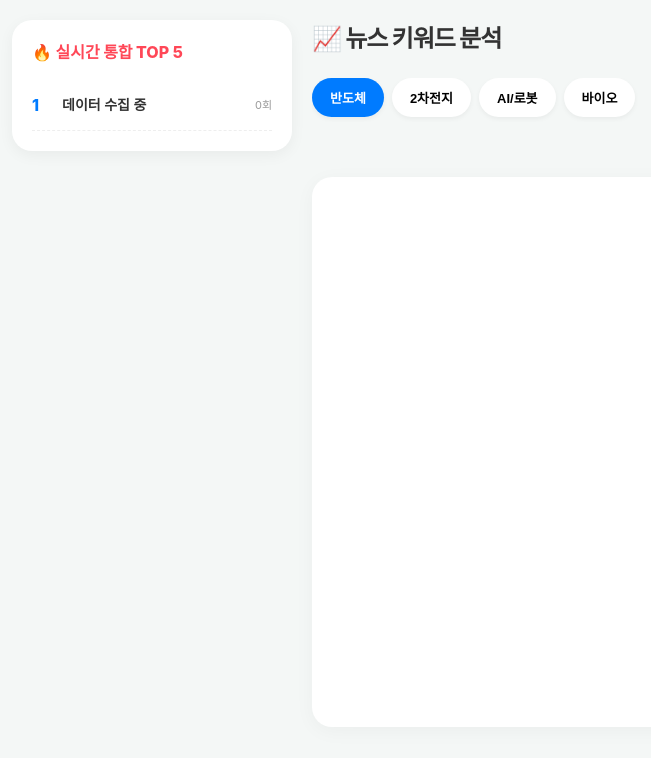
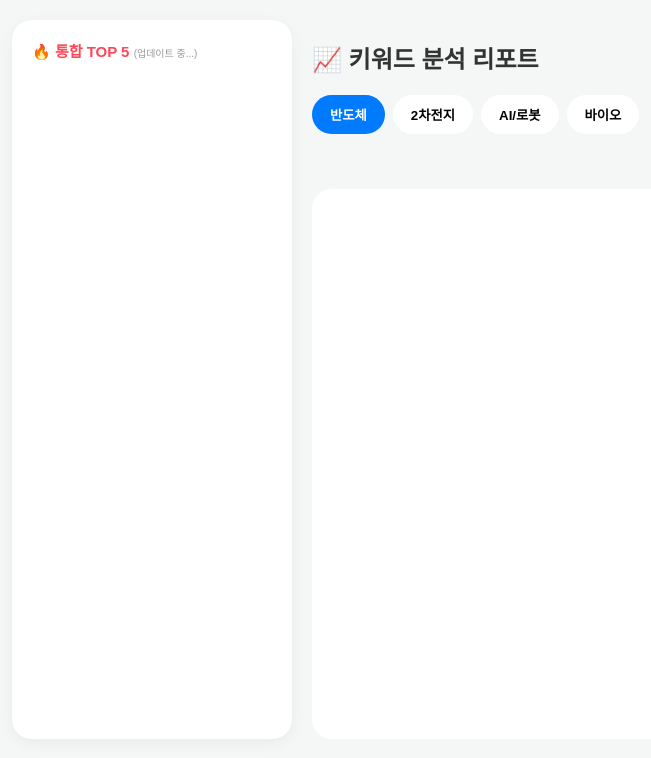
Before and after one commit to moomoori/hans, a Flask app: page / in a window 1280 px wide. Shown: the top 758 px of the page, without its empty margins (128-779 px from the left). Run offline with Flask 3, Linux system fonts and the light colour scheme; data that the repository does not hold is empty.

Commit message:
시간순 업데이트

```diff
--- a/app.py
+++ b/app.py
@@ -3,91 +3,80 @@ import requests
 from flask import Flask, render_template, jsonify, request
 import re
 import time
+from datetime import datetime
 import pandas as pd
-from io import BytesIO, StringIO
+from io import StringIO
 import yfinance as yf
 import xml.etree.ElementTree as ET
-import ssl
 
 app = Flask(__name__)
 
 # 전역 변수 설정
 SEARCH_ID = os.environ.get('NAVER_SEARCH_ID')
 SEARCH_SECRET = os.environ.get('NAVER_SEARCH_SECRET')
-stock_cache = {}  # TOP 5 데이터를 임시 저장할 공간
+stock_cache = {}
 
-# --- [1. 종목 사전 업데이트 로직] ---
+# --- [1. 종목 사전 업데이트 (네이버 금융 기반)] ---
 def update_stock_dictionary():
-    print("🚀 네이버 금융에서 실시간 종목 리스트 수집 시작...")
+    print("🚀 실시간 종목 리스트 수집 시작...")
     stock_dict = {"삼성전자": "005930", "SK하이닉스": "000660", "카카오": "035720"}
-
     try:
         for sosok in [0, 1]:
-            for page in range(1, 11): # 속도를 위해 우선 10페이지까지 수집 (500개)
+            for page in range(1, 11):
                 url = f"https://finance.naver.com/sise/sise_market_sum.naver?sosok={sosok}&page={page}"
                 res = requests.get(url, headers={'User-Agent': 'Mozilla/5.0'}, timeout=5)
-                df_list = pd.read_html(StringIO(res.text), encoding='cp949')
-                df = df_list[1].dropna(subset=['종목명'])
-
+                df = pd.read_html(StringIO(res.text), encoding='cp949')[1].dropna(subset=['종목명'])
                 for _, row in df.iterrows():
                     name = str(row['종목명']).strip()
-                    if name:
-                        stock_dict[name] = "SEARCH"
-
-        print(f"✅ 총 {len(stock_dict)}개 종목 명단 확보 성공!")
+                    if name: stock_dict[name] = "SEARCH"
+        print(f"✅ 총 {len(stock_dict)}개 종목 확보 성공!")
         return stock_dict
-    except Exception as e:
-        print(f"⚠️ 네이버 수집 중 오류({e}), 기본 사전을 반환합니다.")
+    except:
         return stock_dict
 
 STOCK_MASTER = update_stock_dictionary()
 STOCK_NAMES = list(STOCK_MASTER.keys())
 
-# --- [2. 기능 함수들] ---
+# --- [2. 시간 정렬을 위한 파서] ---
+def parse_date_to_ts(date_str):
+    """네이버/구글의 다양한 날짜 형식을 비교 가능한 숫자로 변환"""
+    formats = [
+        '%a, %d %b %Y %H:%M:%S %Z',    # Google (GMT)
+        '%a, %d %b %Y %H:%M:%S +0900', # Naver (KST)
+        '%Y-%m-%d %H:%M:%S'            # Fallback
+    ]
+    for fmt in formats:
+        try:
+            return datetime.strptime(date_str, fmt).timestamp()
+        except: continue
+    return 0
+
+# --- [3. 기능 함수] ---
 def get_stock_price(stock_name):
     code = STOCK_MASTER.get(stock_name)
     if not code or code == "SEARCH": return None
-
-    ticker_symbol = f"{code}.KS"
-    try:
-        ticker = yf.Ticker(ticker_symbol)
-        hist = ticker.history(period="2d")
-        if hist.empty:
-            ticker_symbol = f"{code}.KQ"
-            ticker = yf.Ticker(ticker_symbol)
+    for suffix in [".KS", ".KQ"]:
+        try:
+            ticker = yf.Ticker(f"{code}{suffix}")
             hist = ticker.history(period="2d")
-
-        current_price = hist['Close'].iloc[-1]
-        prev_close = hist['Close'].iloc[-2]
-        change_pct = ((current_price - prev_close) / prev_close) * 100
-
-        return {
-            "price": f"{int(current_price):,}",
-            "change": round(change_pct, 2),
-            "symbol": ticker_symbol
-        }
-    except:
-        return None
+            if not hist.empty:
+                curr = hist['Close'].iloc[-1]
+                prev = hist['Close'].iloc[-2]
+                return {"price": f"{int(curr):,}", "change": round(((curr-prev)/prev)*100, 2)}
+        except: continue
+    return None
 
 def get_google_news(query):
     rss_url = f"https://news.google.com/rss/search?q={query}&hl=ko&gl=KR&ceid=KR:ko"
     try:
         res = requests.get(rss_url)
         root = ET.fromstring(res.text)
-        news_items = []
-        for item in root.findall('.//item')[:10]:
-            news_items.append({
-                "title": item.find('title').text,
-                "link": item.find('link').text,
-                "pubDate": item.find('pubDate').text,
-                "source": "Google"
-            })
-        return news_items
-    except:
-        return []
+        return [{"title": item.find('title').text, "link": item.find('link').text,
+                 "pubDate": item.find('pubDate').text, "source": "Google"}
+                for item in root.findall('.//item')[:10]]
+    except: return []
 
-# --- [3. 라우팅 로직] ---
-
+# --- [4. 라우팅] ---
 @app.route('/')
 def index():
     return render_template('index.html')
@@ -95,62 +84,47 @@ def index():
 @app.route('/get_top_stocks')
 def get_top_stocks():
     theme = request.args.get('theme', '반도체')
-    url = f"https://openapi.naver.com/v1/search/news.json?query={theme}&display=100&sort=sim"
+    url = f"https://openapi.naver.com/v1/search/news.json?query={theme}&display=100&sort=date"
     headers = {"X-Naver-Client-Id": SEARCH_ID, "X-Naver-Client-Secret": SEARCH_SECRET}
-
     try:
-        res = requests.get(url, headers=headers)
-        items = res.json().get('items', [])
-        all_content = " ".join([i['title'] for i in items])
-
-        counts = []
-        for name in STOCK_NAMES:
-            if name in all_content:
-                counts.append({"name": name, "count": all_content.count(name)})
-
+        res = requests.get(url, headers=headers).json().get('items', [])
+        content = " ".join([i['title'] for i in res])
+        counts = [{"name": n, "count": content.count(n)} for n in STOCK_NAMES if n in content]
         top5 = sorted(counts, key=lambda x: x['count'], reverse=True)[:5]
-
-        # 통합 순위를 위해 캐시에 저장
         if top5:
-            stock_cache[theme] = {"data": top5, "time": time.time()}
-
+            stock_cache[theme] = {"data": top5, "time": datetime.now().strftime('%H:%M:%S')}
         return jsonify(top5)
-    except:
-        return jsonify([])
+    except: return jsonify([])
 
 @app.route('/get_stock_info')
 def get_stock_info():
     stock = request.args.get('stock')
-    price_data = get_stock_price(stock)
+    headers = {"X-Naver-Client-Id": SEARCH_ID, "X-Naver-Client-Secret": SEARCH_SECRET}
+    n_url = f"https://openapi.naver.com/v1/search/news.json?query={stock}&display=30&sort=date"
+    n_res = requests.get(n_url, headers=headers).json().get('items', [])
 
-    headers = {"X-Naver-Client-Id": SEARCH_ID, "X-Naver-Client-Secret": SEARCH_SECRET}
-    n_url = f"https://openapi.naver.com/v1/search/news.json?query={stock}&display=20&sort=date"
-    n_res = requests.get(n_url, headers=headers).json().get('items', [])
-    naver_news = [{"title": re.sub('<[^>]*>', '', i['title']), "link": i['link'], "pubDate": i['pubDate'], "source": "Naver"} for i in n_res]
+    naver_news = [{"title": re.sub('<[^>]*>', '', i['title']), "link": i['link'],
+                   "pubDate": i['pubDate'], "ts": parse_date_to_ts(i['pubDate']), "source": "Naver"} for i in n_res]
+    google_news = [{"title": i['title'], "link": i['link'], "pubDate": i['pubDate'],
+                    "ts": parse_date_to_ts(i['pubDate']), "source": "Google"} for i in get_google_news(stock)]
 
-    google_news = get_google_news(stock)
-    combined_news = sorted(naver_news + google_news, key=lambda x: x['pubDate'], reverse=True)
-
-    return jsonify({
-        "price_info": price_data,
-        "news": combined_news
-    })
+    # 통합 정렬 (최신순)
+    combined = sorted(naver_news + google_news, key=lambda x: x['ts'], reverse=True)
+    return jsonify({"price_info": get_stock_price(stock), "news": combined})
 
 @app.route('/get_all_top_stocks')
 def get_all_top_stocks():
     all_counts = {}
-    for theme in stock_cache:
-        for item in stock_cache[theme]['data']:
+    last_time = "업데이트 중..."
+    for t in stock_cache:
+        last_time = stock_cache[t]['time']
+        for item in stock_cache[t]['data']:
             name = item['name']
             all_counts[name] = max(all_counts.get(name, 0), item['count'])
 
     sorted_all = sorted([{"name": k, "count": v} for k, v in all_counts.items()],
                         key=lambda x: x['count'], reverse=True)[:5]
-
-    if not sorted_all:
-        return jsonify([{"name": "데이터 수집 중", "count": 0}])
-
-    return jsonify(sorted_all)
+    return jsonify({"stocks": sorted_all, "update_time": last_time})
 
 if __name__ == '__main__':
     app.run(host='0.0.0.0', port=10000)
--- a/templates/index.html
+++ b/templates/index.html
@@ -6,64 +6,37 @@
     <meta name="viewport" content="width=device-width, initial-scale=1">
     <style>
         :root { --primary: #007bff; --bg: #f4f7f6; --card: #ffffff; }
-        body { font-family: 'Pretendard', -apple-system, sans-serif; margin: 0; padding: 20px; background: var(--bg); color: #333; line-height: 1.6; }
-
-        /* Layout */
-        .container { display: flex; gap: 20px; max-width: 1000px; margin: 0 auto; align-items: flex-start; }
-
-        /* Left Monitor */
+        body { font-family: 'Pretendard', sans-serif; margin: 0; padding: 20px; background: var(--bg); color: #333; }
+        .container { display: flex; gap: 20px; max-width: 1000px; margin: 0 auto; }
         .side-monitor { width: 240px; background: var(--card); border-radius: 20px; padding: 20px; box-shadow: 0 4px 15px rgba(0,0,0,0.05); position: sticky; top: 20px; flex-shrink: 0; }
-        .side-title { font-weight: 800; font-size: 16px; margin-bottom: 15px; color: #ff4757; display: flex; align-items: center; gap: 8px; }
-        .hot-item { display: flex; justify-content: space-between; align-items: center; padding: 12px 0; border-bottom: 1px dashed #eee; cursor: pointer; transition: 0.2s; }
-        .hot-item:hover { color: var(--primary); transform: translateX(5px); }
-        .rank { font-weight: 800; color: var(--primary); width: 20px; }
-        .name { font-size: 14px; font-weight: 600; flex: 1; margin-left: 10px; }
-        .cnt { font-size: 11px; color: #999; }
-
-        /* Main Area */
+        .side-title { font-weight: 800; font-size: 15px; margin-bottom: 15px; color: #ff4757; }
+        .hot-item { display: flex; justify-content: space-between; padding: 12px 0; border-bottom: 1px dashed #eee; cursor: pointer; }
         .main-content { flex: 1; min-width: 0; }
-        h2 { font-weight: 800; letter-spacing: -1px; margin-top: 0; }
-
-        /* Tabs & Badges */
-        .tabs { display: flex; gap: 8px; margin-bottom: 20px; overflow-x: auto; padding-bottom: 5px; scrollbar-width: none; }
-        .tab-btn { padding: 10px 18px; border: none; border-radius: 25px; cursor: pointer; background: #fff; font-weight: 600; font-size: 13px; box-shadow: 0 2px 5px rgba(0,0,0,0.05); flex-shrink: 0; }
+        .tabs { display: flex; gap: 8px; margin-bottom: 20px; }
+        .tab-btn { padding: 10px 18px; border: none; border-radius: 25px; cursor: pointer; background: #fff; font-weight: 600; }
         .tab-btn.active { background: var(--primary); color: white; }
-
-        .stock-badges { display: flex; gap: 10px; margin-bottom: 25px; overflow-x: auto; padding: 5px 0; scrollbar-width: none; }
-        .badge { min-width: 100px; padding: 15px; background: white; border-radius: 15px; cursor: pointer; text-align: center; border: 2px solid transparent; box-shadow: 0 2px 8px rgba(0,0,0,0.05); flex-shrink: 0; transition: 0.2s; }
-        .badge.active { border-color: var(--primary); transform: translateY(-3px); }
-        .b-name { font-weight: 700; font-size: 14px; }
-        .b-cnt { font-size: 11px; color: var(--primary); margin-top: 4px; font-weight: 600; }
-
-        /* News Feed */
-        .news-box { background: white; border-radius: 20px; padding: 25px; box-shadow: 0 4px 20px rgba(0,0,0,0.04); min-height: 500px; display: flex; flex-direction: column; }
-        #news-title-area { margin-bottom: 20px; } /* 추가된 영역 스타일 */
-        .news-item { padding: 18px 0; border-bottom: 1px solid #f1f3f5; }
-        .news-item:last-child { border-bottom: none; }
+        .stock-badges { display: flex; gap: 10px; margin-bottom: 25px; overflow-x: auto; padding-bottom: 10px; }
+        .badge { min-width: 90px; padding: 15px; background: white; border-radius: 15px; cursor: pointer; text-align: center; box-shadow: 0 2px 8px rgba(0,0,0,0.05); flex-shrink: 0; }
+        .badge.active { border: 2px solid var(--primary); }
+        .news-box { background: white; border-radius: 20px; padding: 25px; min-height: 500px; }
+        .news-item { padding: 15px 0; border-bottom: 1px solid #f1f3f5; }
         .news-item a { text-decoration: none; color: inherit; }
-        .news-item .title { font-size: 15px; font-weight: 600; margin-bottom: 8px; display: block; line-height: 1.5; }
+        .news-item .title { font-size: 15px; font-weight: 600; display: block; margin-bottom: 5px; }
         .news-item .meta { font-size: 12px; color: #adb5bd; }
-
-        /* Pagination */
-        .pagination { display: flex; justify-content: center; gap: 6px; margin-top: auto; padding-top: 30px; }
-        .page-btn { width: 34px; height: 34px; border: 1px solid #e9ecef; background: white; border-radius: 8px; cursor: pointer; font-weight: 600; font-size: 13px; transition: 0.2s; }
-        .page-btn.active { background: var(--primary); color: white; border-color: var(--primary); }
-
-        @media (max-width: 850px) {
-            .container { flex-direction: column; }
-            .side-monitor { width: 100%; position: static; box-sizing: border-box; }
-        }
+        .pagination { display: flex; justify-content: center; gap: 5px; margin-top: 20px; }
+        .page-btn { padding: 5px 10px; border: 1px solid #eee; background: #fff; cursor: pointer; border-radius: 5px; }
+        .page-btn.active { background: var(--primary); color: #fff; }
+        @media (max-width: 850px) { .container { flex-direction: column; } .side-monitor { width: 100%; position: static; } }
     </style>
 </head>
 <body>
     <div class="container">
         <aside class="side-monitor">
-            <div class="side-title">🔥 실시간 통합 TOP 5</div>
+            <div class="side-title" id="side-title-text">🔥 통합 TOP 5 (연결 중...)</div>
             <div id="side-list"></div>
         </aside>
-
         <main class="main-content">
-            <h2>📈 뉴스 키워드 분석</h2>
+            <h2>📈 키워드 분석 리포트</h2>
             <div class="tabs">
                 <button class="tab-btn active" onclick="changeTheme('반도체', this)">반도체</button>
                 <button class="tab-btn" onclick="changeTheme('2차전지', this)">2차전지</button>
@@ -71,9 +44,8 @@
                 <button class="tab-btn" onclick="changeTheme('바이오', this)">바이오</button>
             </div>
             <div id="badge-list" class="stock-badges"></div>
-
             <div class="news-box">
-                <div id="news-title-area"></div>
+                <div id="price-area"></div>
                 <div id="news-list"></div>
                 <div id="pagination" class="pagination"></div>
             </div>
@@ -85,25 +57,21 @@
         const perPage = 10;
 
         function timeAgo(d) {
-            if(!d) return '';
-            try {
             const diff = Math.floor((new Date() - new Date(d)) / 60000);
-                return diff < 1 ? '방금 전' : diff < 60 ? `${diff}분 전` : diff < 1440 ? `${Math.floor(diff/60)}시간 전` : d.split(' ')[0];
-            } catch(e) { return d; }
+            if (isNaN(diff)) return d;
+            return diff < 1 ? '방금 전' : diff < 60 ? `${diff}분 전` : diff < 1440 ? `${Math.floor(diff/60)}시간 전` : d;
         }
 
         function loadMonitor() {
             fetch('/get_all_top_stocks').then(r => r.json()).then(data => {
-                const sideList = document.getElementById('side-list');
-                if(sideList) {
-                    sideList.innerHTML = data.map((s, i) => `
+                document.getElementById('side-title-text').innerHTML = `🔥 통합 TOP 5 <span style="font-size:10px; color:#999; font-weight:normal;">(${data.update_time})</span>`;
+                document.getElementById('side-list').innerHTML = data.stocks.map((s, i) => `
                     <div class="hot-item" onclick="loadNews('${s.name}')">
-                            <span class="rank">${i+1}</span>
-                            <span class="name">${s.name}</span>
-                            <span class="cnt">${s.count}회</span>
+                        <span style="font-weight:800; color:#007bff;">${i+1}</span>
+                        <span style="flex:1; margin-left:10px; font-size:14px;">${s.name}</span>
+                        <span style="font-size:11px; color:#999;">${s.count}회</span>
                     </div>
                 `).join('');
-                }
             });
         }
 
@@ -111,16 +79,13 @@
             document.querySelectorAll('.tab-btn').forEach(b => b.classList.remove('active'));
             btn.classList.add('active');
             fetch(`/get_top_stocks?theme=${theme}`).then(r => r.json()).then(data => {
-                const badgeList = document.getElementById('badge-list');
-                if(badgeList) {
-                    badgeList.innerHTML = data.map((s, i) => `
+                document.getElementById('badge-list').innerHTML = data.map((s, i) => `
                     <div class="badge ${i===0?'active':''}" onclick="loadNews('${s.name}', this)">
-                            <div class="b-name">${s.name}</div>
-                            <div class="b-cnt">${s.count}회 언급</div>
+                        <div style="font-weight:700;">${s.name}</div>
+                        <div style="font-size:11px; color:#007bff;">${s.count}회</div>
                     </div>
                 `).join('');
                 if(data.length) loadNews(data[0].name);
-                }
             });
         }
 
@@ -129,67 +94,35 @@
                 document.querySelectorAll('.badge').forEach(b => b.classList.remove('active'));
                 el.classList.add('active');
             }
-
             fetch(`/get_stock_info?stock=${stock}`).then(r => r.json()).then(data => {
                 const info = data.price_info;
-                const priceHtml = info ? `
+                document.getElementById('price-area').innerHTML = info ? `
                     <div style="background:#f8f9fa; padding:15px; border-radius:12px; margin-bottom:20px; display:flex; justify-content:space-between; align-items:center; border-left:5px solid ${info.change >= 0 ? '#ff4757' : '#007bff'}">
-                        <div>
-                            <span style="font-size:12px; color:#888;">${stock} 실시간 시세</span><br>
-                            <span style="font-size:20px; font-weight:800;">${info.price}원</span>
-                        </div>
-                        <div style="text-align:right;">
-                            <span style="color:${info.change >= 0 ? '#ff4757' : '#007bff'}; font-weight:700; font-size:16px;">
-                                ${info.change >= 0 ? '▲' : '▼'} ${Math.abs(info.change)}%
-                            </span>
-                        </div>
-                    </div>
-                ` : `<h3 style="margin-bottom:20px;">${stock} 뉴스</h3>`;
-
-                // news-title 대신 news-title-area 사용
-                const titleArea = document.getElementById('news-title-area');
-                if(titleArea) titleArea.innerHTML = priceHtml;
-
-                allNews = data.news || [];
+                        <div><span style="font-size:12px; color:#888;">${stock} 시세</span><br><span style="font-size:20px; font-weight:800;">${info.price}원</span></div>
+                        <div style="color:${info.change >= 0 ? '#ff4757' : '#007bff'}; font-weight:700;">${info.change >= 0 ? '▲' : '▼'} ${Math.abs(info.change)}%</div>
+                    </div>` : `<h3>${stock} 뉴스</h3>`;
+                allNews = data.news;
                 renderPage(1);
             });
         }
 
         function renderPage(p) {
-            const newsList = document.getElementById('news-list');
-            if(!newsList) return;
-
             const start = (p-1)*perPage;
-            if(allNews.length === 0) {
-                newsList.innerHTML = '<p style="text-align:center; padding:40px; color:#999;">관련 뉴스를 찾을 수 없습니다.</p>';
-                document.getElementById('pagination').innerHTML = '';
-                return;
-            }
-
-            newsList.innerHTML = allNews.slice(start, start+perPage).map(n => `
+            document.getElementById('news-list').innerHTML = allNews.slice(start, start+perPage).map(n => `
                 <div class="news-item">
                     <a href="${n.link}" target="_blank">
                         <span class="title">${n.title}</span>
-                        <div class="meta">${timeAgo(n.pubDate)} • ${n.source || '자세히 보기'}</div>
+                        <div class="meta">${timeAgo(n.pubDate)} • ${n.source}</div>
                     </a>
-                </div>
-            `).join('');
+                </div>`).join('');
 
             const total = Math.ceil(allNews.length / perPage);
             let pgHtml = '';
-            for(let i=1; i<=total; i++) {
-                pgHtml += `<button class="page-btn ${i===p?'active':''}" onclick="renderPage(${i})">${i}</button>`;
-            }
+            for(let i=1; i<=total; i++) pgHtml += `<button class="page-btn ${i===p?'active':''}" onclick="renderPage(${i})">${i}</button>`;
             document.getElementById('pagination').innerHTML = pgHtml;
-            // 리스트 하단으로 스크롤이 내려가지 않게 상단으로 고정
         }
 
-        window.onload = () => {
-            loadMonitor();
-            const firstTab = document.querySelector('.tab-btn');
-            if(firstTab) changeTheme('반도체', firstTab);
-            setInterval(loadMonitor, 60000);
-        };
+        window.onload = () => { loadMonitor(); changeTheme('반도체', document.querySelector('.tab-btn')); setInterval(loadMonitor, 60000); };
     </script>
 </body>
 </html>
```
Lines whose indentation alone changed are shown as unchanged.
